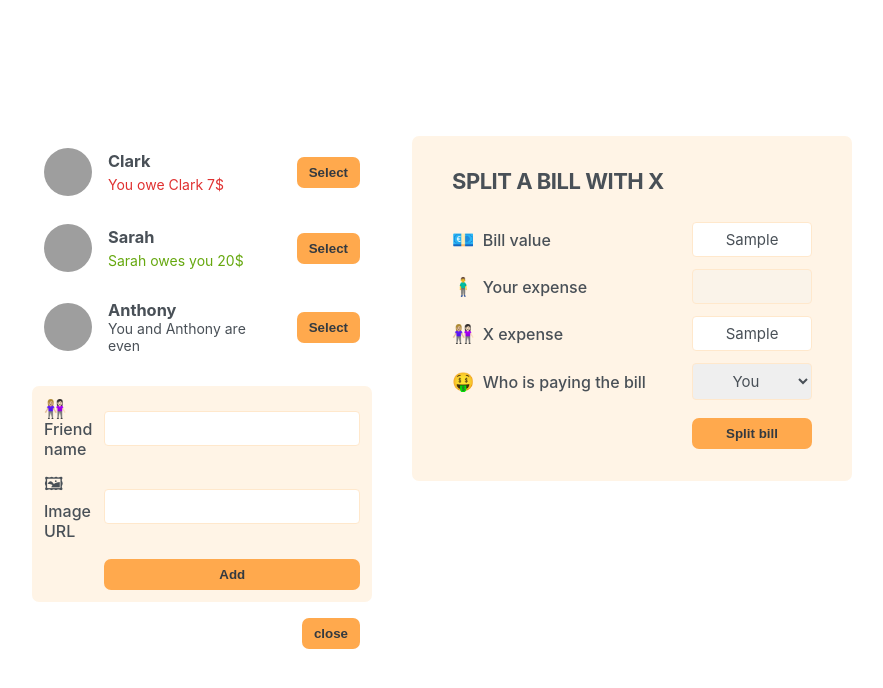
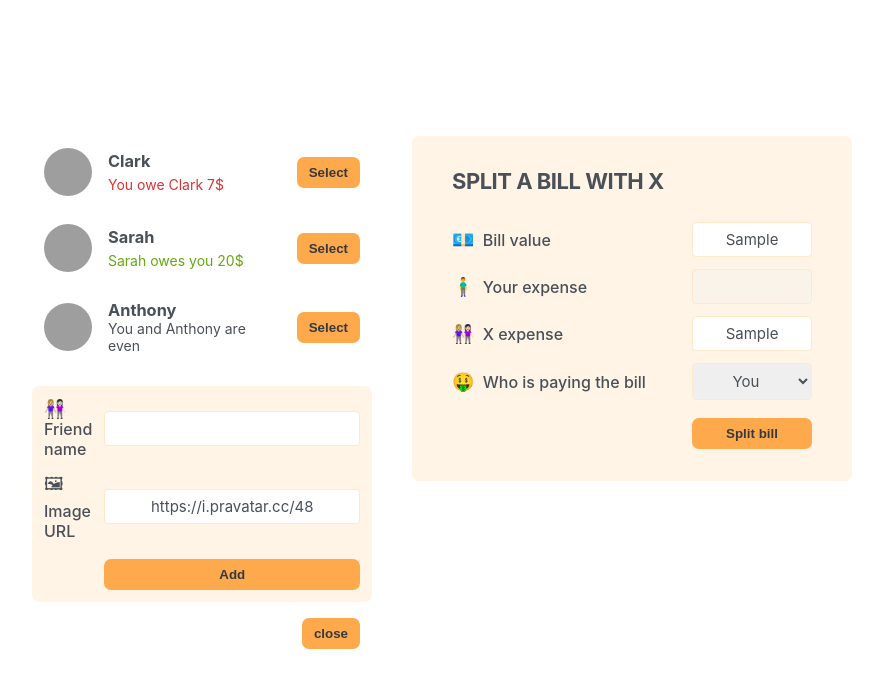
Before and after one commit to jamiuabdulkareem/eat-n-split, a React (Create React App) app: page / in a window 1280 px wide. Both pictures are taken after typing "Sample", "Sample" into the empty fields and a click on the button "Add friend". Shown: the top 688 px of the page, without its empty margins (198-1081 px from the left). Built offline with nearby package versions, Linux system fonts and the light colour scheme; grey boxes are pictures that could not be loaded.

Commit message:
Update App.js

```diff
--- a/src/App.js
+++ b/src/App.js
@@ -91,13 +91,43 @@
 }
 
 function FormAddFriend() {
+  const [name, setName] = useState("");
+  const [image, setImage] = useState("https://i.pravatar.cc/48");
+
+  function handleSubmit(e) {
+    e.preventDefault();
+
+    if (!name || !image) return;
+
+    const id = crypto.randomUUID();
+    const newFriend = {
+      name,
+      image: `${image}?=${id}`,
+      balance: 0,
+      id,
+    };
+
+    console.log(newFriend);
+
+    setName("");
+    setImage("https://i.pravatar.cc/48");
+  }
+
   return (
-    <form className="form-add-friend">
+    <form className="form-add-friend" onSubmit={handleSubmit}>
       <label>👩🏼‍🤝‍👩🏻 Friend name</label>
-      <input type="text" />
+      <input
+        type="text"
+        value={name}
+        onChange={(e) => setName(e.target.value)}
+      />
 
       <label>🖼 Image URL</label>
-      <input type="text" />
+      <input
+        type="text"
+        value={image}
+        onChange={(e) => setImage(e.target.value)}
+      />
 
       <Button>Add</Button>
     </form>
```
